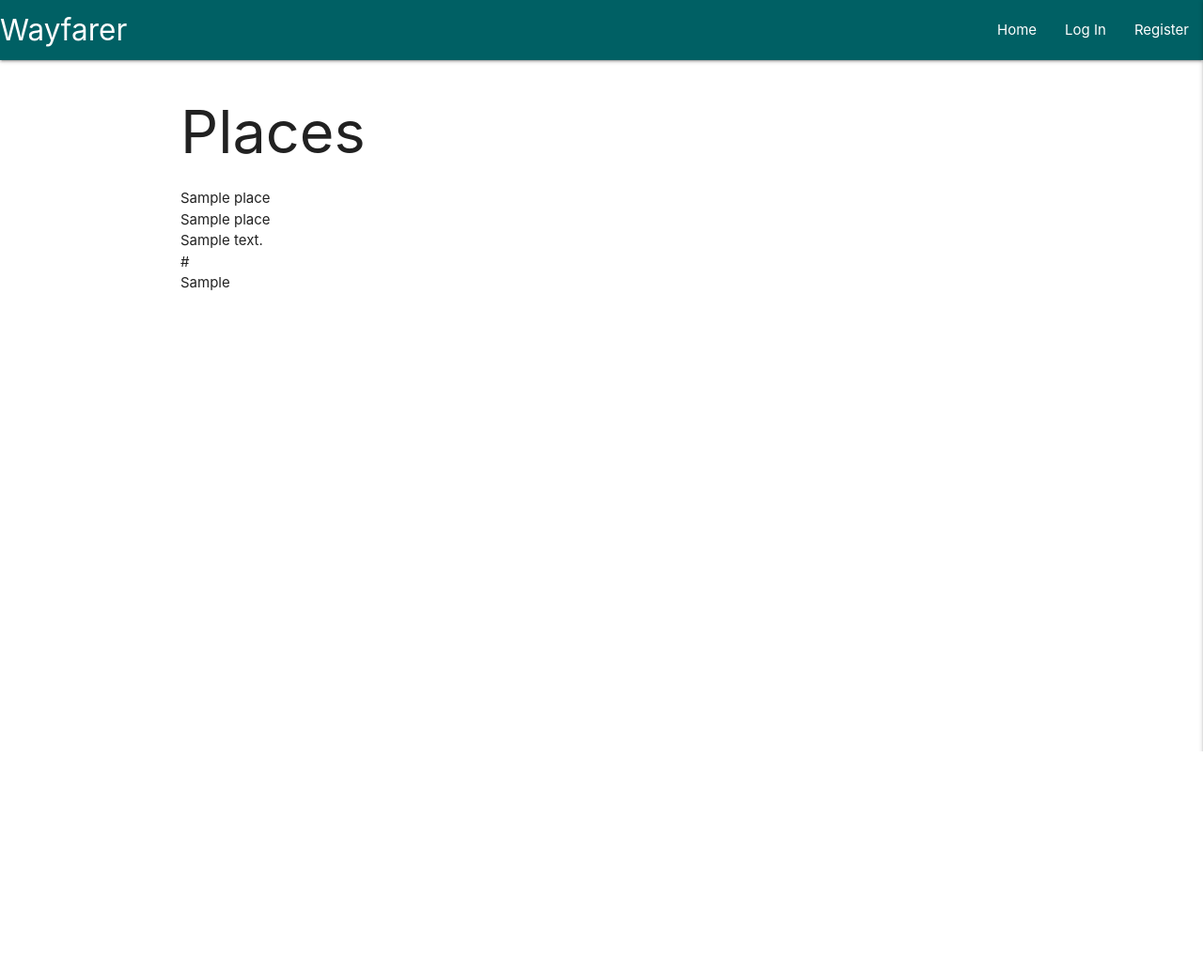
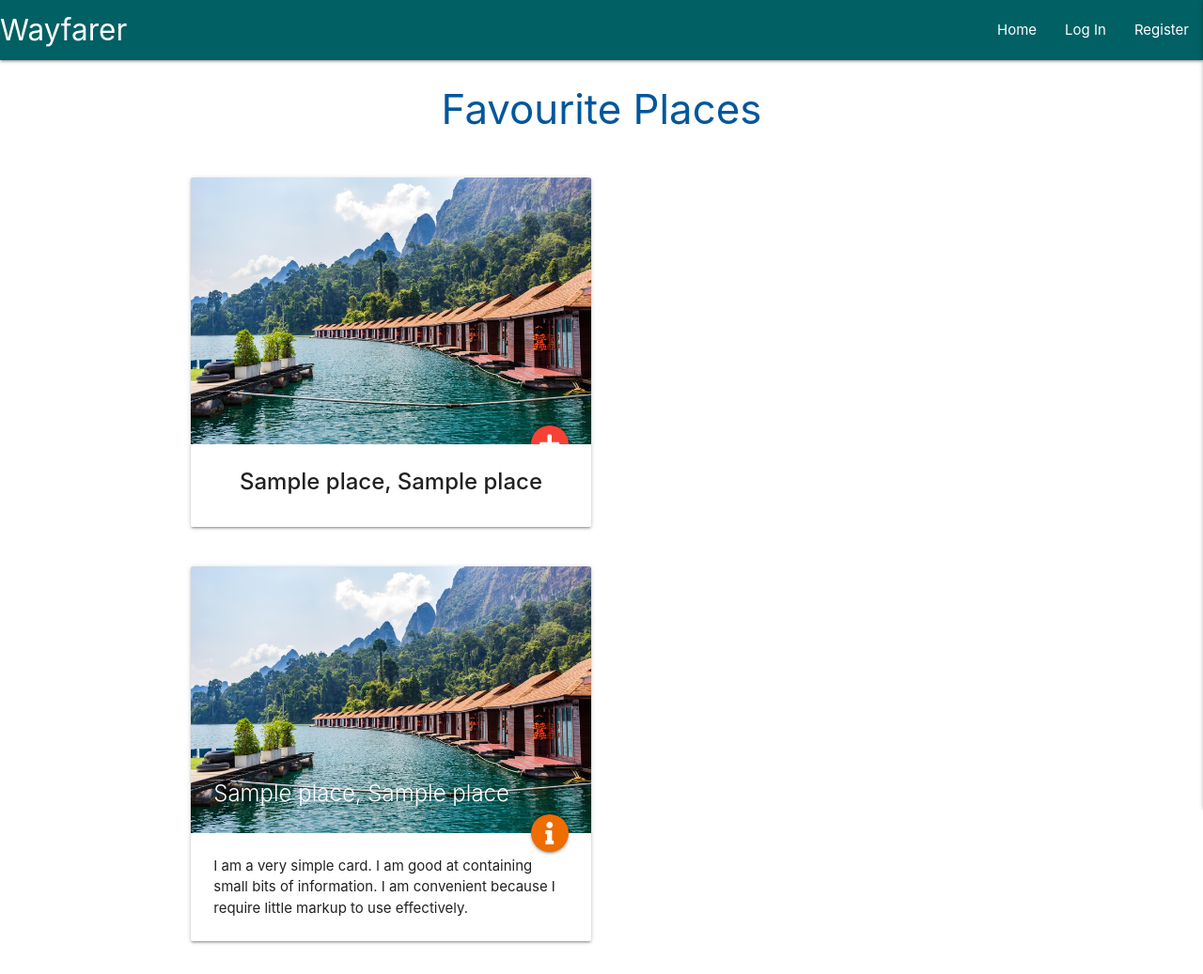
Before and after one commit to andersfalt/milestone-3, a Flask app: page / in a window 1280 px wide. Shown: the whole page at 94% size. Before the commit the page ends 800 px from the top, so only its background shows below. Run offline with Flask 2, Linux system fonts and the light colour scheme; a database or web service that is not in the repository returns one stand-in record (values such as "Sample title"); some libraries are stand-ins or nearby versions.

Commit message:
Added cards to places.html

```diff
--- a/templates/places.html
+++ b/templates/places.html
@@ -1,14 +1,59 @@
 {% extends "base.html" %}
 {% block content %}
 
-    <h1>Places</h1>
+<h3 class="light-blue-text text-darken-4 center-align">Favourite Places</h3>
 
+<br>
+
+<div class="flexbox">
     {% for place in places %}
-        {{ place.place_name }}<br>
-        {{ place.country_name }}<br>
-        {{ place.place_description }}<br>
-        {{ place.place_website }}<br>
-        {{ place.place_map }}<br>
+    <div class="row">
+        <div class="col s12 m6">
+            <div class="card">
+                <div class="card-image waves-effect waves-block waves-light">
+                    <a class="btn-floating halfway-fab waves-effect waves-light red open-description-btn activator"><i
+                            class="fas fa-plus"></i>Description</a>
+                    <img class="activator" src="static/images/sok.jpg">
+                </div>
+                <div class="card-content">
+                    <span class="center-align card-title activator grey-text text-darken-4"><strong>{{ place.place_name }},
+                            {{ place.country_name }}</strong>
+                </div>
+                <div class="card-reveal">
+                    <span class="card-title grey-text text-darken-4">Card Title<i
+                            class="material-icons right">close</i></span>
+                    <p>Here is some more information about this product that is only revealed once clicked on.</p>
+                </div>
+            </div>
+        </div>
+    </div>
+    <div class="row">
+        <div class="col s12 m6">
+            <div class="card">
+                <div class="card-image">
+                    <img class="activator" src="static/images/sok.jpg">
+                    <span class="card-title">{{ place.place_name }},
+                        {{ place.category_name }}</span>
+                    <a class="btn-floating halfway-fab waves-effect waves-light orange darken-3 activator"><i
+                            class="fas fa-info"></i></a>
+                </div>
+                <div class="card-content">
+                    <p>I am a very simple card. I am good at containing small bits of information. I am convenient
+                        because I require little markup to use effectively.</p>
+                </div>
+                <div class="card-reveal">
+                    <span class="card-title grey-text text-darken-4">{{ place.place_name }}<br>
+                        {{ place.category_name }}<i
+                            class="fas fa-times"></i></span>
+                    <p>{{ place.place_description }}</p>
+                    <p><strong>Link:</strong>{{ place.place_website }}</p>
+                    <p>Map: {{ place.place_map }}</p>
+                </div>
+            </div>
+        </div>
+    </div>
+
     {% endfor %}
+</div>
 
 {% endblock %}
```
Also changed, not shown: static/images/sok.jpg (added).
